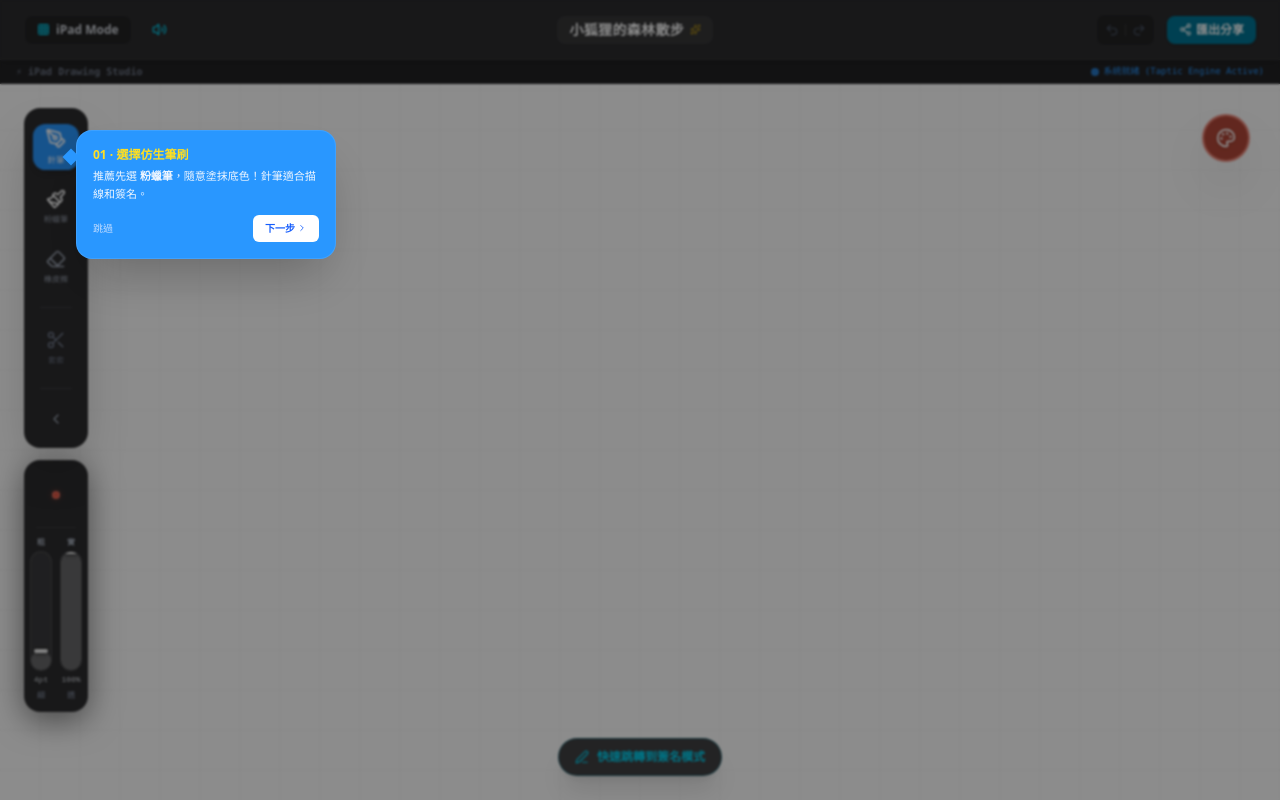
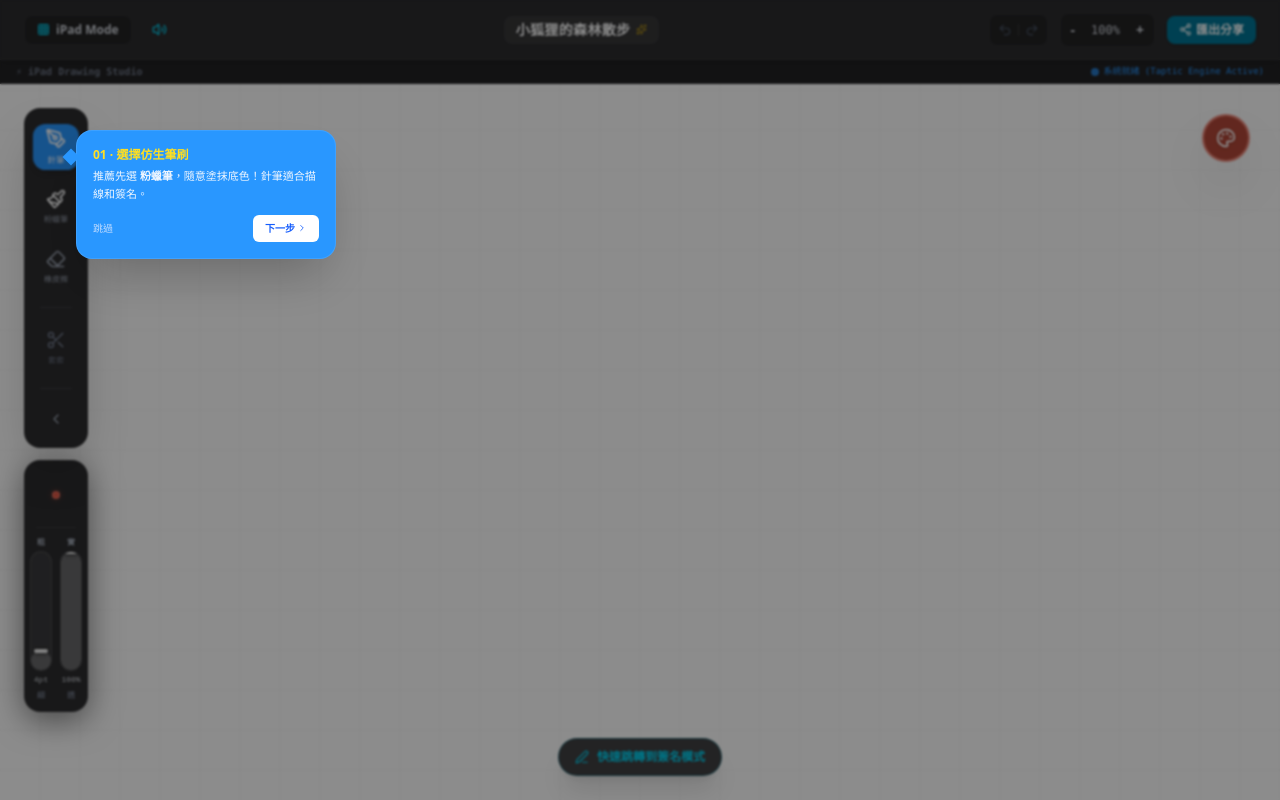
Before and after one commit to meijun-cloud/ipad-drawing-app, a React (Vite) app: page / in a window 1280 px wide. Built offline with nearby package versions, Linux system fonts and the light colour scheme.

Commit message:
Add files via upload

```diff
--- a/src/App.tsx
+++ b/src/App.tsx
@@ -217,6 +217,22 @@ export default function App() {
               title="重做 (三指右滑)"
             ><Redo2 size={14} /></button>
           </div>
+          {/* 縮放控制 — 移到 TopBar */}
+          <div className="flex items-center bg-black/20 rounded-lg border border-white/5 p-0.5">
+            <button
+              onClick={() => setCanvasZoom(Math.max(0.1, canvasZoom / 1.2))}
+              className="px-2 py-1 text-sm font-bold text-gray-300 hover:bg-white/10 hover:text-white rounded active:scale-90 transition-all cursor-pointer"
+            >-</button>
+            <span
+              className="px-2 text-xs font-mono text-gray-300 min-w-[44px] text-center cursor-pointer hover:text-white"
+              onClick={() => { setCanvasZoom(1.0); setCanvasPan({ x: 0, y: 0 }); }}
+              title="點擊重設"
+            >{Math.round(canvasZoom * 100)}%</span>
+            <button
+              onClick={() => setCanvasZoom(Math.min(10, canvasZoom * 1.2))}
+              className="px-2 py-1 text-sm font-bold text-gray-300 hover:bg-white/10 hover:text-white rounded active:scale-90 transition-all cursor-pointer"
+            >+</button>
+          </div>
           <button
             onClick={exportCanvasToPNG}
             className="flex items-center gap-1 bg-cyan-700 hover:bg-cyan-600 text-white text-xs px-3 py-1.5 rounded-lg font-bold shadow transition-all active:scale-95 cursor-pointer"
```
